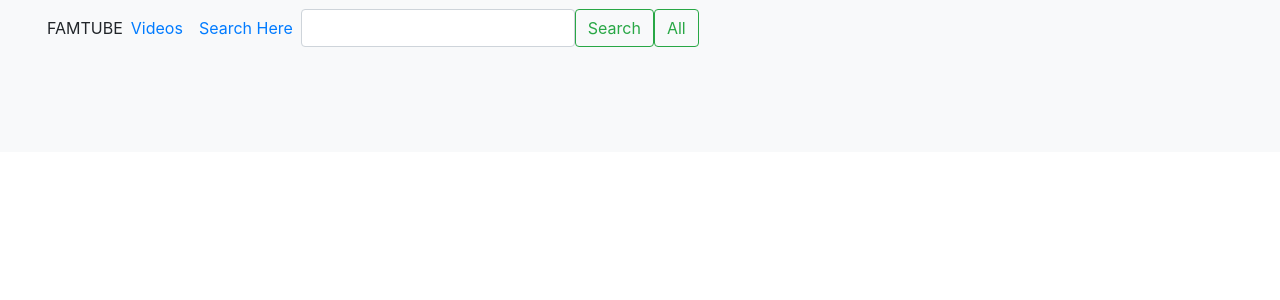
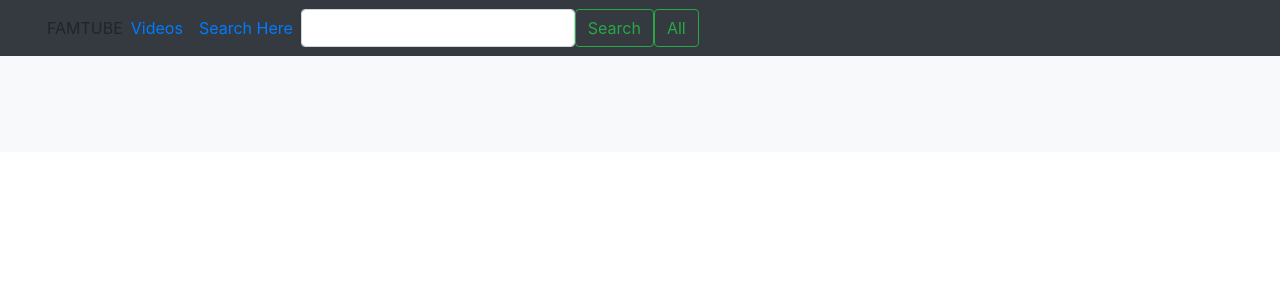
Before and after one commit to Saurabhsahab/Fampay-Assgnmt-Solution, a Django app: page / in a window 1280 px wide. Shown: the top 300 px of the page. Run offline with Django 4.2, Linux system fonts and the light colour scheme; data that the repository does not hold is empty; some libraries are stand-ins or nearby versions.

Commit message:
Update index.html

```diff
--- a/api/templates/index.html
+++ b/api/templates/index.html
@@ -32,7 +32,7 @@
 
 
 {% comment %} NAVBAR {% endcomment %}
-  <nav class="navbar navbar-expand-lg bg-light">
+  <nav class="navbar navbar-expand-lg bg-dark">
     <div class="container-fluid">
       <img
       <a class="navbar-brand" href="#">FAMTUBE</a>
```
